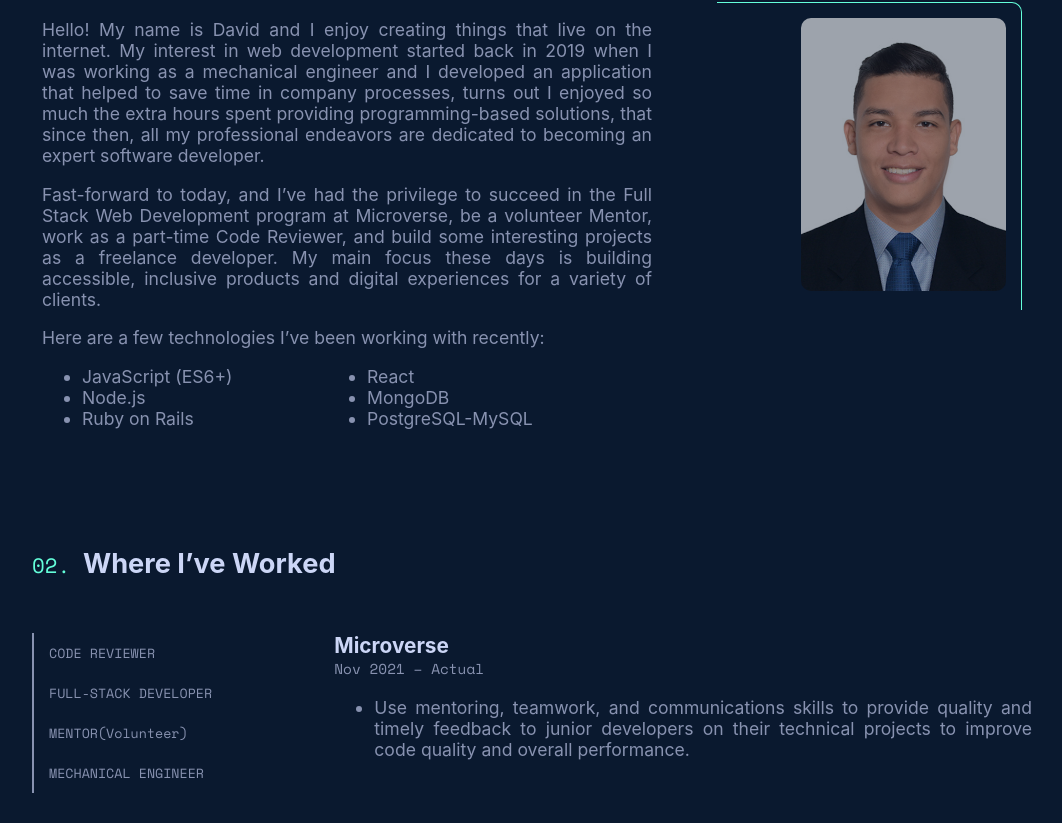
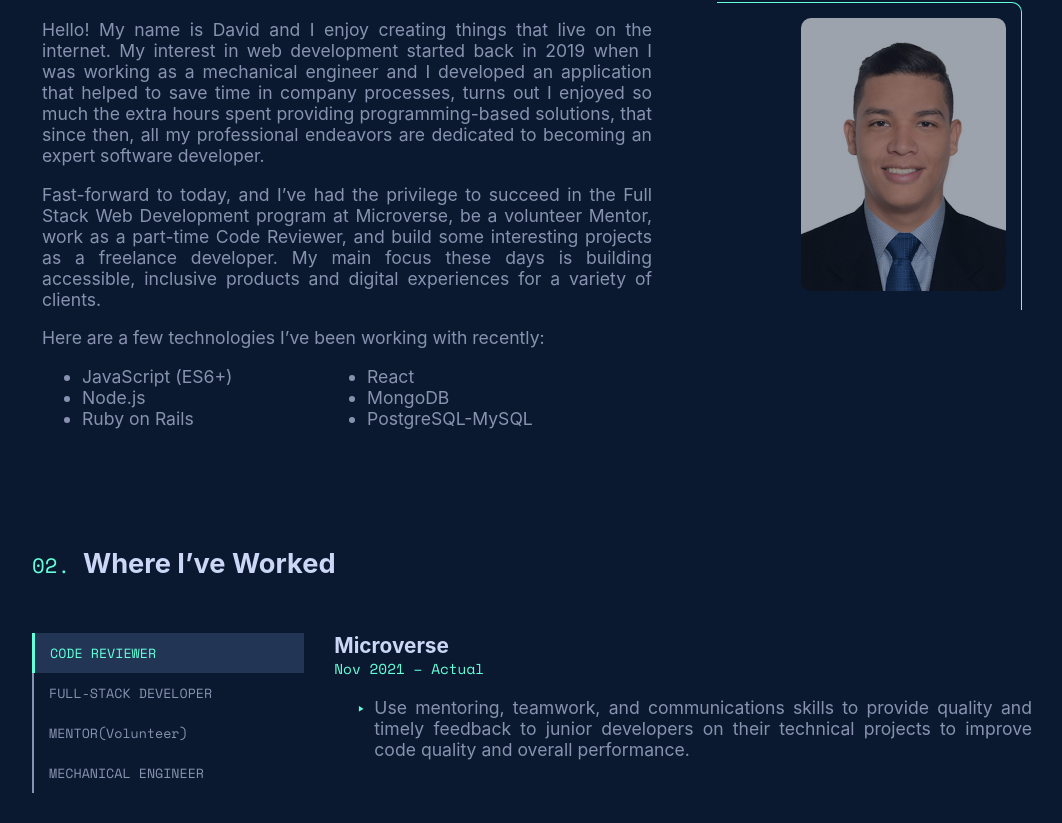
Before and after one commit to petudeveloper/portafolio, a React (Create React App) app: page / in a window 1280 px wide. Shown: the part 832-1655 px from the top of the page, without its empty margins (108-1170 px from the left). Built offline with nearby package versions, Linux system fonts and the light colour scheme.

Commit message:
Add style to work activities.

```diff
--- a/src/components/Work/Work.js
+++ b/src/components/Work/Work.js
@@ -1,3 +1,4 @@
+/* eslint-disable jsx-a11y/no-autofocus */
 import { useState } from 'react';
 import styles from './work.module.css';
 
@@ -55,8 +56,11 @@ const Work = () => {
       <h2 className={styles.numberedHeading}>Where I’ve Worked</h2>
       <div className={styles.content}>
         <ul className={styles.list}>
+          <li key={works[0].id}>
+            <button autoFocus type="button" onClick={() => handleClick(works[0].id)}>{works[0].title}</button>
+          </li>
           {
-            works.map((work) => (
+            works.slice(1).map((work) => (
               <li key={work.id}>
                 <button type="button" onClick={() => handleClick(work.id)}>{work.title}</button>
               </li>
@@ -67,7 +71,7 @@ const Work = () => {
         <div>
           <p className={styles.companyCard}>{currentWork.company}</p>
           <p className={styles.dateCard}>{currentWork.date}</p>
-          <ul>
+          <ul className={styles.activities}>
             {
               currentWork.activities.map((activity) => (
                 <li key={activity}>{activity}</li>
--- a/src/components/Work/work.module.css
+++ b/src/components/Work/work.module.css
@@ -40,6 +40,19 @@
   height: 100%;
 }
 
+.activities {
+  list-style: none; /* Remove default bullets */
+}
+
+.activities li::before {
+  content: "\2023";  /* Add content: \2022 is the CSS Code/unicode for a bullet */
+  color: var(--light-blue); /* Change the color */
+  font-weight: bold; /* If you want it to be bold */
+  display: inline-block; /* Needed to add space between the bullet and the text */
+  width: 1em; /* Also needed for space (tweak if needed) */
+  margin-left: -1em; /* Also needed for space (tweak if needed) */
+}
+
 .list button {
   background-color: transparent;
   border: none;
@@ -47,9 +60,21 @@
   font-family: var(--font-mono);
   padding: 10px 15px;
   border-left: 2px solid;
-  width: 100%;
+  width: 90%;
   text-align: left;
   height: 100%;
+}
+
+.list button:focus {
+  border-left: 3px solid var(--light-blue);
+  color: var(--light-blue);
+  background-color: var(--light-navy);
+  outline: none;
+}
+
+.list button:hover {
+  background-color: var(--light-navy);
+  cursor: pointer;
 }
 
 .companyCard {
@@ -63,6 +88,7 @@
   font-family: var(--font-mono);
   margin: 0;
   font-size: 0.9rem;
+  color: var(--light-blue);
 }
 
 @media (max-width: 425px) {
--- a/src/index.css
+++ b/src/index.css
@@ -6,6 +6,7 @@
   --medium-blue: #8892b0;
   --lightest-slate: #ccd6f6;
   --font-mono: 'Space Mono', monospace;
+  --light-navy: #233554;
 }
 
 body {
```
